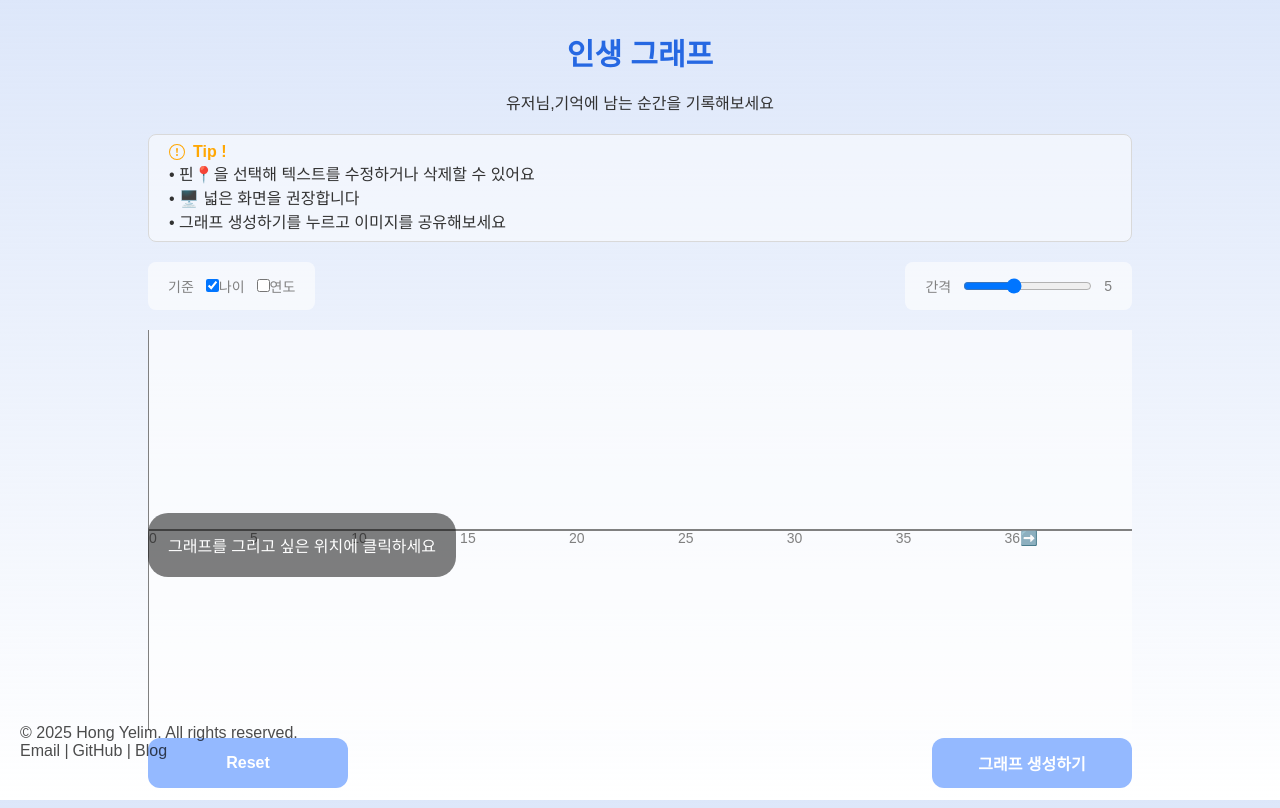
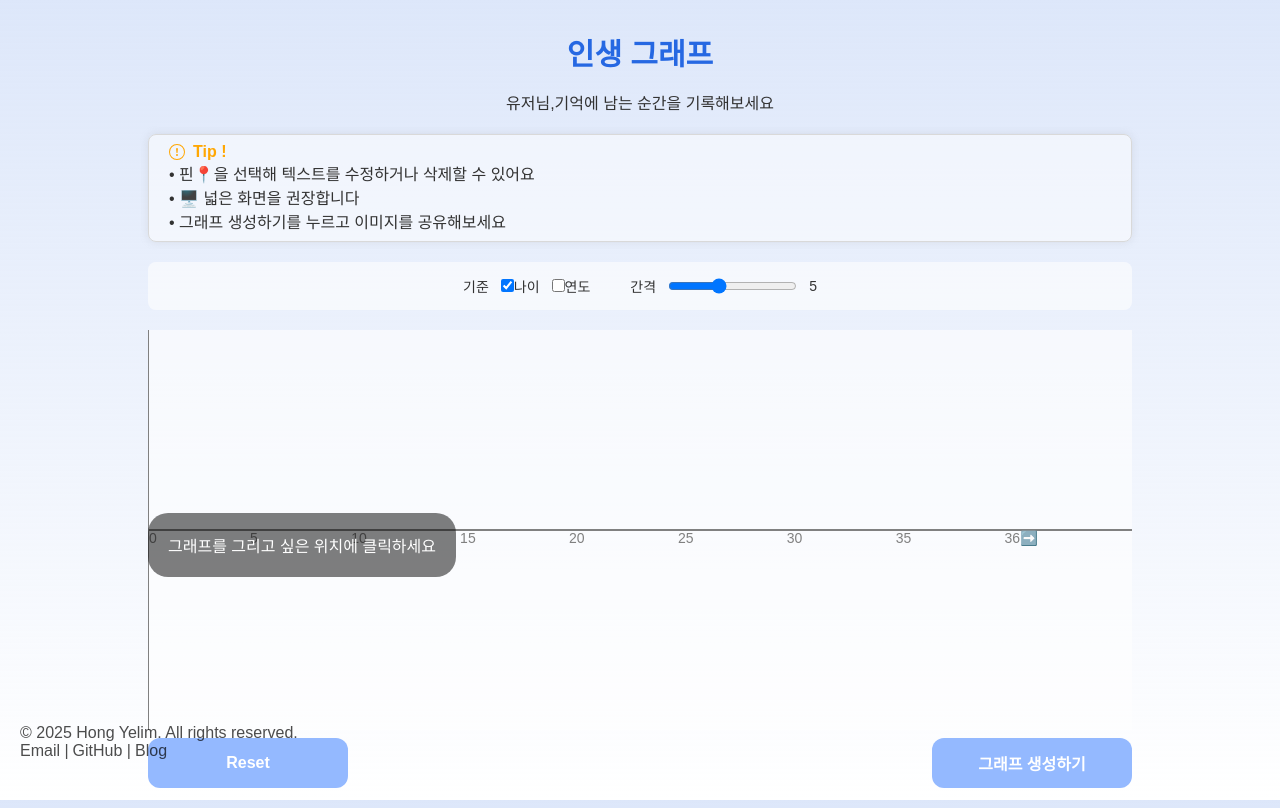
Before and after one commit to hongggyelim/lifeGraph, a React (Create React App) app: page /main in a window 1280 px wide. Built offline with nearby package versions, Linux system fonts and the light colour scheme.

Commit message:
chore: 컨트롤러 스타일 수정

```diff
--- a/src/pages/Main/component/ScaleController/scaleController.scss
+++ b/src/pages/Main/component/ScaleController/scaleController.scss
@@ -2,21 +2,18 @@
 
 .controller-wrapper {
   display: flex;
-  justify-content: space-between;
-  gap: 20px;
+  justify-content: center;
   width: 100%;
+  background-color: rgba(255, 255, 255, 0.6);
+  border-radius: 8px;
   @media (max-width: $tablet) {
     flex-direction: column;
-    gap: 8px;
   }
 }
 
 .controller {
   height: 48px;
-  background-color: rgba(255, 255, 255, 0.6);
-  border-radius: 8px;
   font-size: 1.4rem;
-  color: gray;
   display: flex;
   justify-content: center;
   align-items: center;
--- a/src/pages/Main/main.scss
+++ b/src/pages/Main/main.scss
@@ -33,6 +33,7 @@
     justify-content: center;
     align-items: flex-start;
     padding: 8px 20px;
+    box-shadow: 0 0 8px 0 rgba(151, 151, 151, 0.2);
 
     .tip {
       color: $point-color;
```
